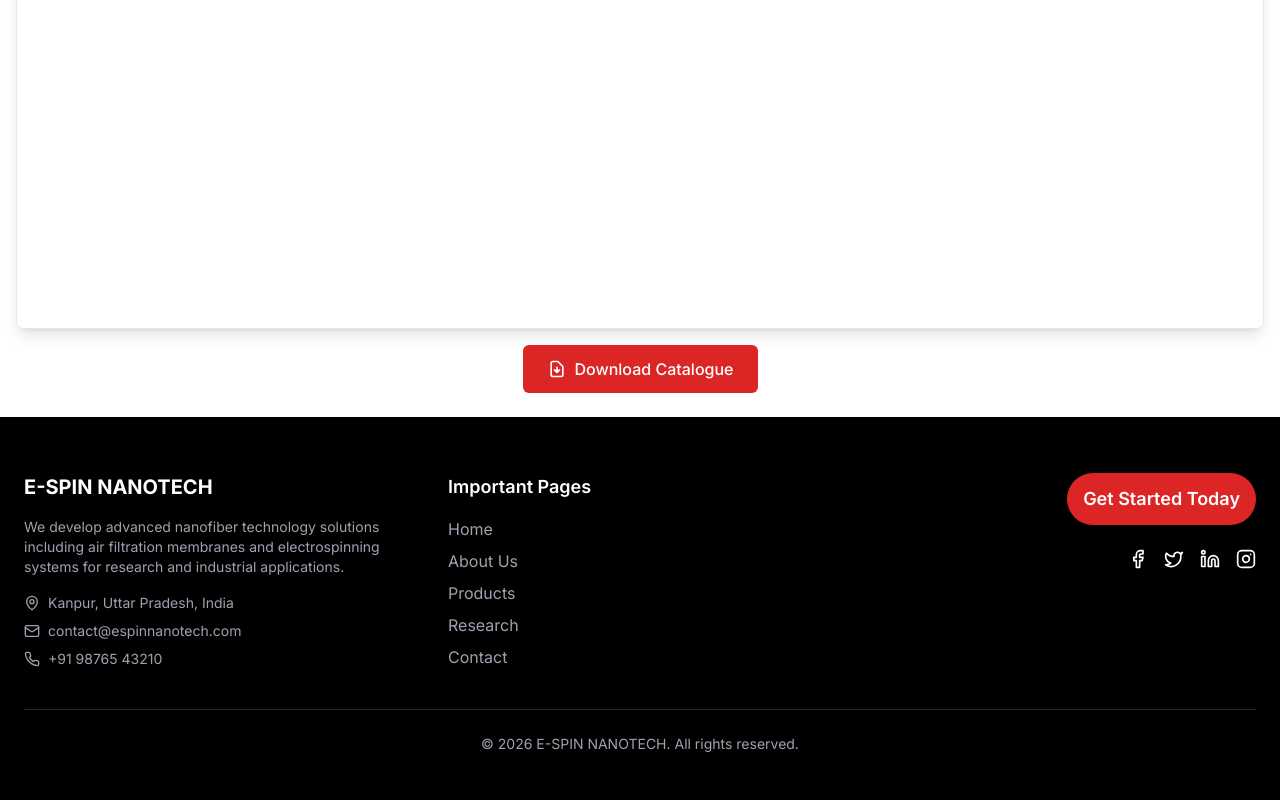
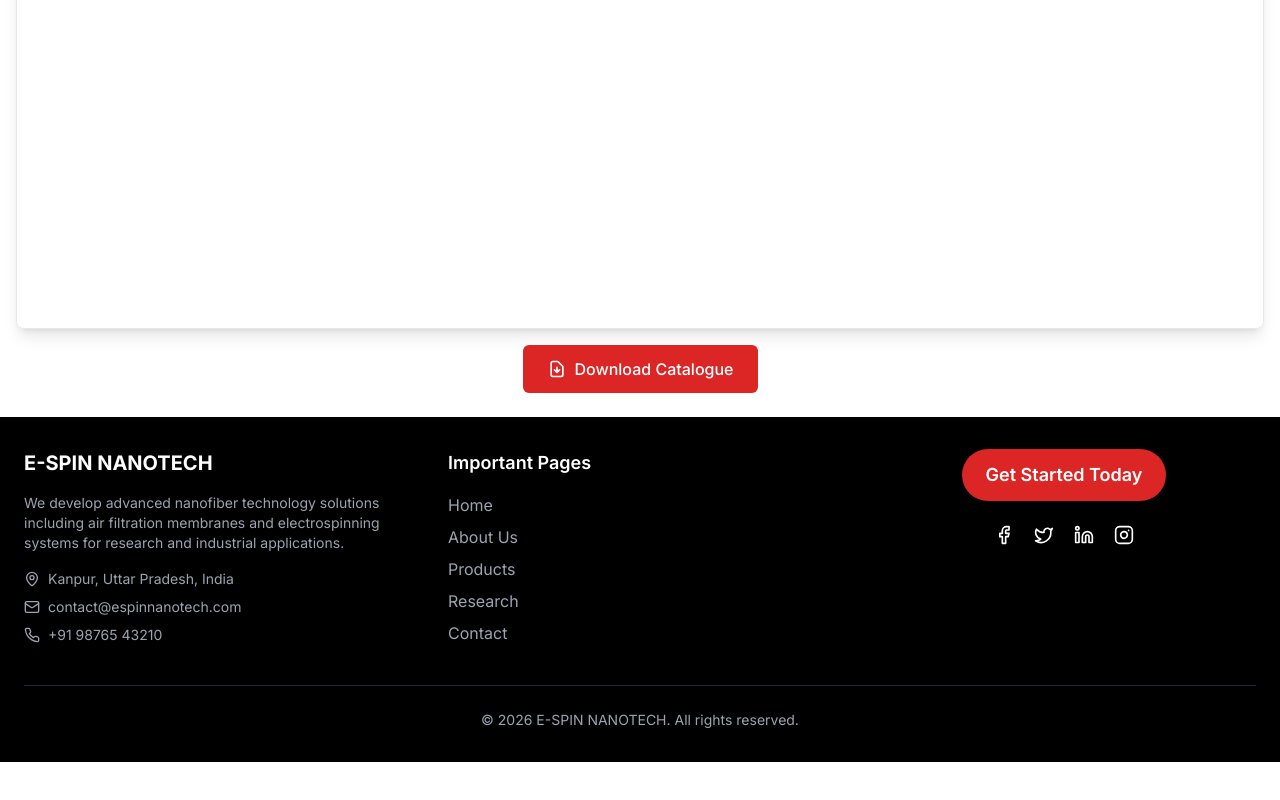
Before and after one commit to Espinnanotech/espinnanotechfinal, a Next.js app: page /catalogue in a window 1280 px wide. Shown: the part 527-1327 px from the top of the page. After the commit the page ends 1289 px from the top, so only its background shows below. Built offline with nearby package versions, Linux system fonts and the light colour scheme; no server answers.

Commit message:
footer bug fix

```diff
--- a/components/Footer.tsx
+++ b/components/Footer.tsx
@@ -9,7 +9,7 @@ export function Footer() {
   const [isFormOpen, setIsFormOpen] = useState(false);
 
   return (
-    <footer className="bg-black text-white px-4 md:px-6 py-14 relative">
+    <footer className="bg-black text-white px-4 md:px-6 py-8 relative">
 
       <div className="max-w-7xl mx-auto grid md:grid-cols-3 gap-10">
 
@@ -61,17 +61,17 @@ export function Footer() {
 
 
         {/* CTA + Social */}
-        <div className="flex flex-col items-start md:items-end gap-6">
+        <div className="flex flex-col items-center gap-6">
 
           <button
             onClick={() => setIsFormOpen(true)}
-            className="px-4 py-3 bg-red-600 text-white rounded-full hover:bg-red-700 transition-colors text-lg font-semibold"
+            className="px-6 py-3 bg-red-600 text-white rounded-full hover:bg-red-700 transition-colors text-lg font-semibold text-center"
           >
             Get Started Today
           </button>
 
           {/* Social Icons */}
-          <div className="flex gap-4">
+          <div className="flex gap-5 justify-center items-center">
             <a href="#" className="hover:text-red-500 transition">
               <Facebook size={20} />
             </a>
@@ -105,6 +105,122 @@ export function Footer() {
     </footer>
   );
 }
+
+
+
+
+
+
+
+
+
+// "use client";
+
+// import { useState } from "react";
+// import { Dialog, DialogContent } from "@/components/ui/dialog";
+// import { GetStartedForm } from "./GetStartedForm";
+// import { Facebook, Twitter, Linkedin, Instagram, Mail, Phone, MapPin } from "lucide-react";
+
+// export function Footer() {
+//   const [isFormOpen, setIsFormOpen] = useState(false);
+
+//   return (
+//     <footer className="bg-black text-white px-4 md:px-6 py-14 relative">
+
+//       <div className="max-w-7xl mx-auto grid md:grid-cols-3 gap-10">
+
+//         {/* Company Info */}
+//         <div>
+//           <h2 className="text-xl font-bold mb-4">E-SPIN NANOTECH</h2>
+//           <p className="text-gray-400 text-sm mb-4">
+//             We develop advanced nanofiber technology solutions including air
+//             filtration membranes and electrospinning systems for research and
+//             industrial applications.
+//           </p>
+
+//           <div className="space-y-2 text-gray-400 text-sm">
+//             <p className="flex items-center gap-2">
+//               <MapPin size={16} /> Kanpur, Uttar Pradesh, India
+//             </p>
+//             <p className="flex items-center gap-2">
+//               <Mail size={16} /> contact@espinnanotech.com
+//             </p>
+//             <p className="flex items-center gap-2">
+//               <Phone size={16} /> +91 98765 43210
+//             </p>
+//           </div>
+//         </div>
+
+
+//         {/* Important Links */}
+//         <div>
+//           <h3 className="text-lg font-semibold mb-4">Important Pages</h3>
+
+//           <ul className="space-y-2 text-gray-400">
+//             <li>
+//               <a href="/" className="hover:text-white transition">Home</a>
+//             </li>
+//             <li>
+//               <a href="/about" className="hover:text-white transition">About Us</a>
+//             </li>
+//             <li>
+//               <a href="/products" className="hover:text-white transition">Products</a>
+//             </li>
+//             <li>
+//               <a href="/research" className="hover:text-white transition">Research</a>
+//             </li>
+//             <li>
+//               <a href="/contact" className="hover:text-white transition">Contact</a>
+//             </li>
+//           </ul>
+//         </div>
+
+
+//         {/* CTA + Social */}
+//         <div className="flex flex-col items-start md:items-end gap-6">
+
+//           <button
+//             onClick={() => setIsFormOpen(true)}
+//             className="px-4 py-3 bg-red-600 text-white rounded-full hover:bg-red-700 transition-colors text-lg font-semibold"
+//           >
+//             Get Started Today
+//           </button>
+
+//           {/* Social Icons */}
+//           <div className="flex gap-4">
+//             <a href="#" className="hover:text-red-500 transition">
+//               <Facebook size={20} />
+//             </a>
+//             <a href="#" className="hover:text-red-500 transition">
+//               <Twitter size={20} />
+//             </a>
+//             <a href="#" className="hover:text-red-500 transition">
+//               <Linkedin size={20} />
+//             </a>
+//             <a href="#" className="hover:text-red-500 transition">
+//               <Instagram size={20} />
+//             </a>
+//           </div>
+
+//         </div>
+//       </div>
+
+
+//       {/* Bottom copyright */}
+//       <div className="border-t border-gray-800 mt-10 pt-6 text-center text-gray-400 text-sm">
+//         © {new Date().getFullYear()} E-SPIN NANOTECH. All rights reserved.
+//       </div>
+
+
+//       <Dialog open={isFormOpen} onOpenChange={setIsFormOpen}>
+//         <DialogContent className="max-w-2xl">
+//           <GetStartedForm />
+//         </DialogContent>
+//       </Dialog>
+
+//     </footer>
+//   );
+// }
 
 
 
```
